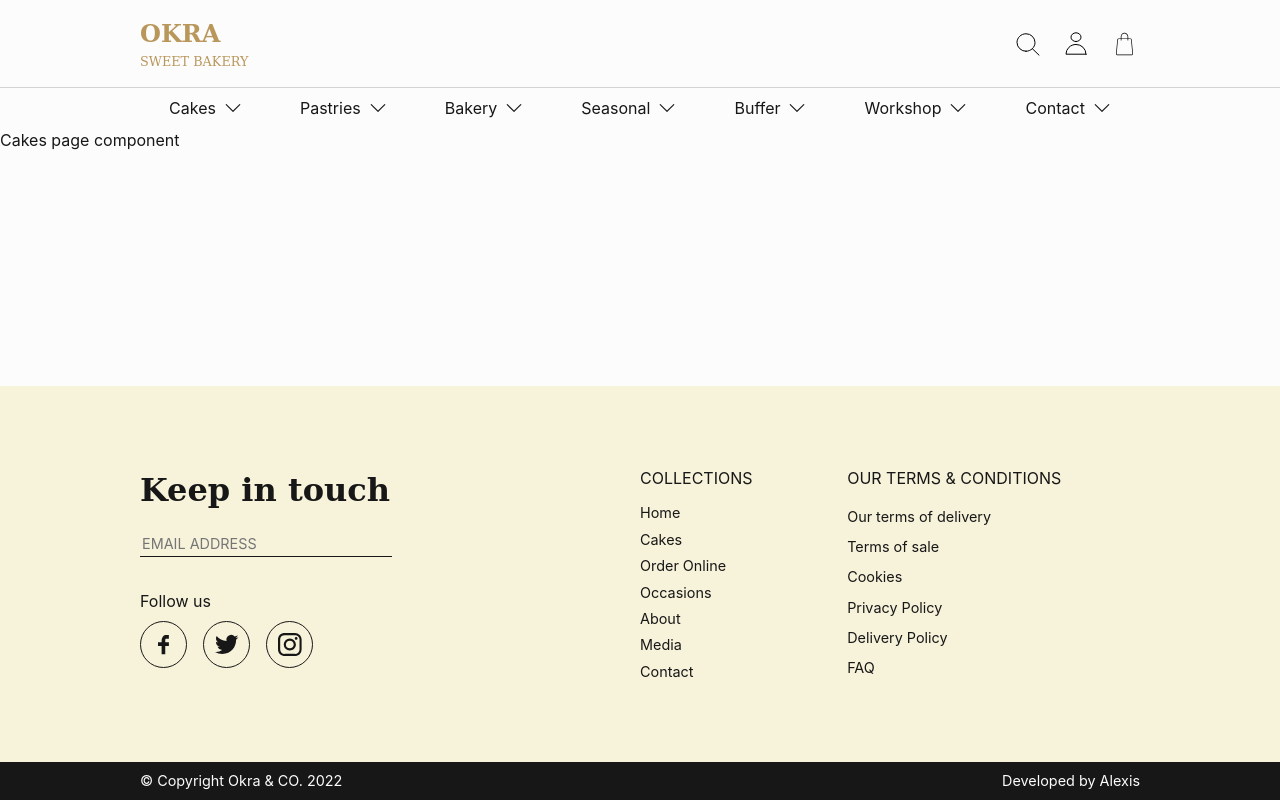
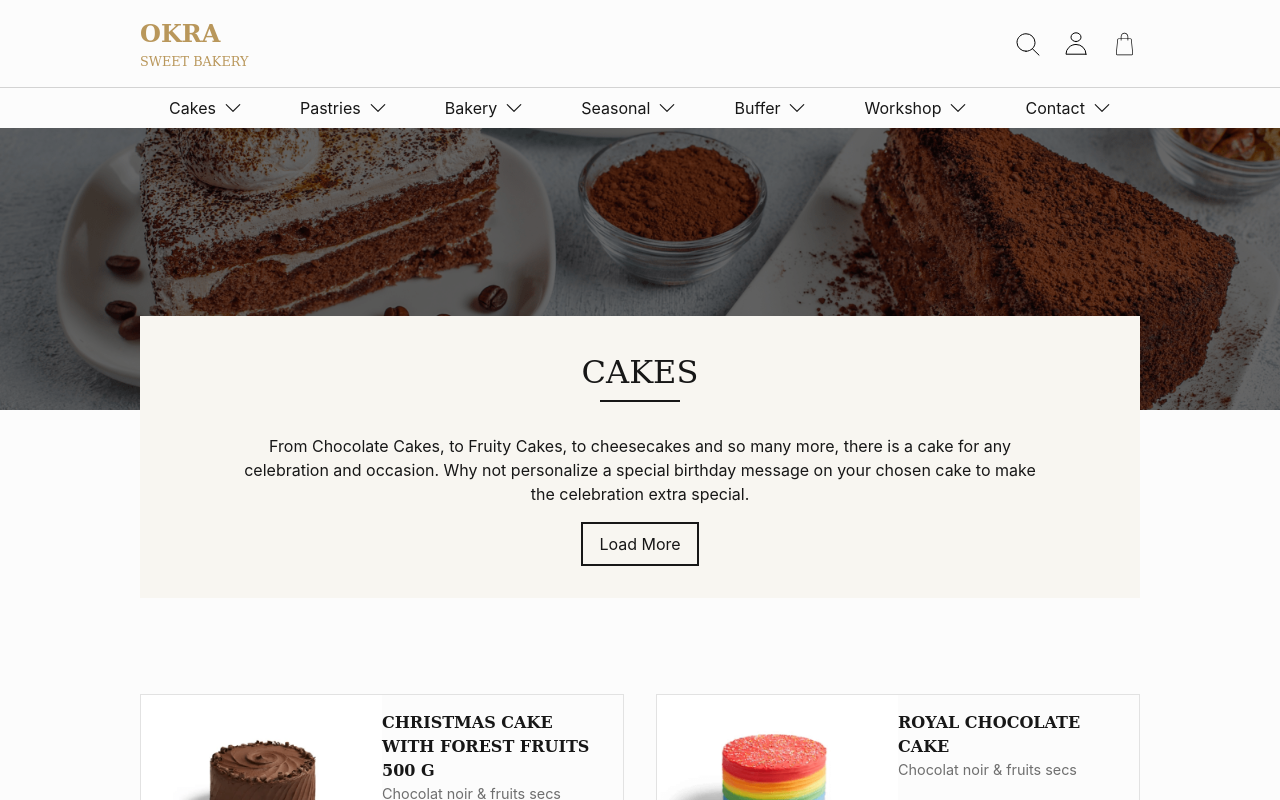
Before and after one commit to codingcodax/okra-bakery-vue-launch-x, a Vue app: page /cakes in a window 1280 px wide. Shown: the top 800 px of the page. Built offline with nearby package versions, Linux system fonts and the light colour scheme.

Commit message:
feat: setup cakes page

```diff
--- a/src/views/CakesView.vue
+++ b/src/views/CakesView.vue
@@ -1,3 +1,22 @@
+<script setup>
+import {
+  ProductHeaderSection,
+  AllProductsSection,
+} from "@/components/containers/sections/index.vue";
+</script>
+
 <template>
-  <p>Cakes page component</p>
+  <ProductHeaderSection
+    src="/src/assets/img/assortment-pieces-cake.png"
+    alt="assortment cake in pieces"
+  >
+    <template #title>Cakes</template>
+    <template #description
+      >From Chocolate Cakes, to Fruity Cakes, to cheesecakes and so many more,
+      there is a cake for any celebration and occasion. Why not personalize a
+      special birthday message on your chosen cake to make the celebration extra
+      special.</template
+    >
+  </ProductHeaderSection>
+  <AllProductsSection />
 </template>
```
